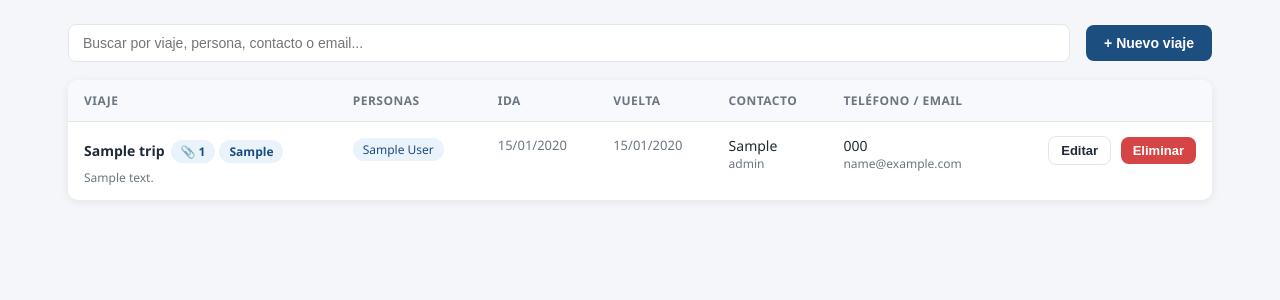
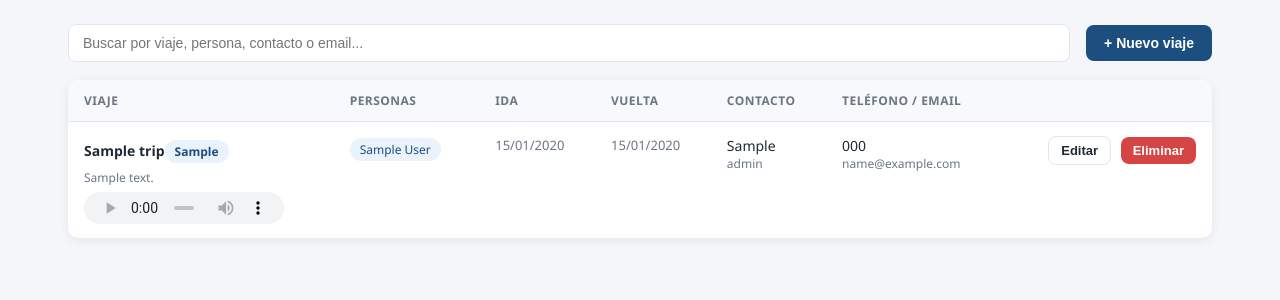
Before and after one commit to diegohernaniii/agenda-viajes, a FastAPI app: page /dashboard in a window 1280 px wide. Shown: the part 52-352 px from the top of the page. Run offline with FastAPI, Linux system fonts and the light colour scheme; the visitor is signed in with stand-in values (Sample User, id 1); tables that the repository leaves empty hold one stand-in row (values such as "Sample post").

Commit message:
Mostrar fotos y audio directamente en la lista y subir el limite de tamano a 25 MB

```diff
--- a/backend/main.py
+++ b/backend/main.py
@@ -20,7 +20,7 @@ from schemas import AttachmentOut, TripIn, TripOut
 BASE_DIR = Path(__file__).resolve().parent
 UPLOADS_DIR = BASE_DIR / "data" / "uploads"
 UPLOADS_DIR.mkdir(parents=True, exist_ok=True)
-MAX_UPLOAD_BYTES = 15 * 1024 * 1024
+MAX_UPLOAD_BYTES = 25 * 1024 * 1024
 
 Base.metadata.create_all(bind=engine)
 run_migrations()
--- a/backend/static/css/style.css
+++ b/backend/static/css/style.css
@@ -261,6 +261,16 @@ tbody tr:last-child td { border-bottom: none; }
 tbody tr:hover { background: #f9fbfd; }
 
 .trip-name { font-weight: 600; }
+.attachments-preview { display: flex; flex-wrap: wrap; gap: 6px; margin-top: 6px; align-items: center; }
+.attachment-thumb-sm {
+  width: 44px;
+  height: 44px;
+  object-fit: cover;
+  border-radius: 6px;
+  border: 1px solid var(--border);
+  display: block;
+}
+.attachment-audio-sm { height: 32px; max-width: 200px; }
 .trip-dates { color: var(--text-muted); font-size: 13px; white-space: nowrap; }
 .pill {
   display: inline-block;
--- a/backend/static/js/app.js
+++ b/backend/static/js/app.js
@@ -67,6 +67,17 @@ function matchesSearch(trip, term) {
   return haystack.includes(term);
 }
 
+function attachmentsPreviewHtml(attachments) {
+  if (!attachments.length) return "";
+  const items = attachments.map((att) => {
+    if (att.kind === "image") {
+      return `<a href="${att.url}" target="_blank" rel="noopener"><img src="${att.url}" class="attachment-thumb-sm" alt="${escapeHtml(att.original_name)}"></a>`;
+    }
+    return `<audio controls src="${att.url}" class="attachment-audio-sm"></audio>`;
+  });
+  return `<div class="attachments-preview">${items.join("")}</div>`;
+}
+
 function renderTrips() {
   const term = state.searchTerm.trim().toLowerCase();
   const visible = state.trips.filter((t) => matchesSearch(t, term));
@@ -82,15 +93,12 @@ function renderTrips() {
     const phonesHtml = (trip.phones || []).length
       ? trip.phones.map((p) => `<div>${escapeHtml(p)}</div>`).join("")
       : "—";
-    const attachmentBadge = (trip.attachments || []).length
-      ? `<span class="pill" style="margin-left:6px;">&#128206; ${trip.attachments.length}</span>`
-      : "";
-
     const purposeHtml = trip.purpose ? `<div class="pill" style="margin-top:4px;">${escapeHtml(trip.purpose)}</div>` : "";
     const notesHtml = trip.notes ? `<div style="font-weight:400;color:var(--text-muted);font-size:12px;margin-top:4px;">${escapeHtml(trip.notes)}</div>` : "";
+    const attachmentsPreview = attachmentsPreviewHtml(trip.attachments || []);
 
     tr.innerHTML = `
-      <td class="trip-name">${escapeHtml(trip.name)}${attachmentBadge}${purposeHtml}${notesHtml}</td>
+      <td class="trip-name">${escapeHtml(trip.name)}${purposeHtml}${notesHtml}${attachmentsPreview}</td>
       <td>${travelersHtml}</td>
       <td class="trip-dates">${fmtDate(trip.start_date)}</td>
       <td class="trip-dates">${fmtDate(trip.end_date)}</td>
```
